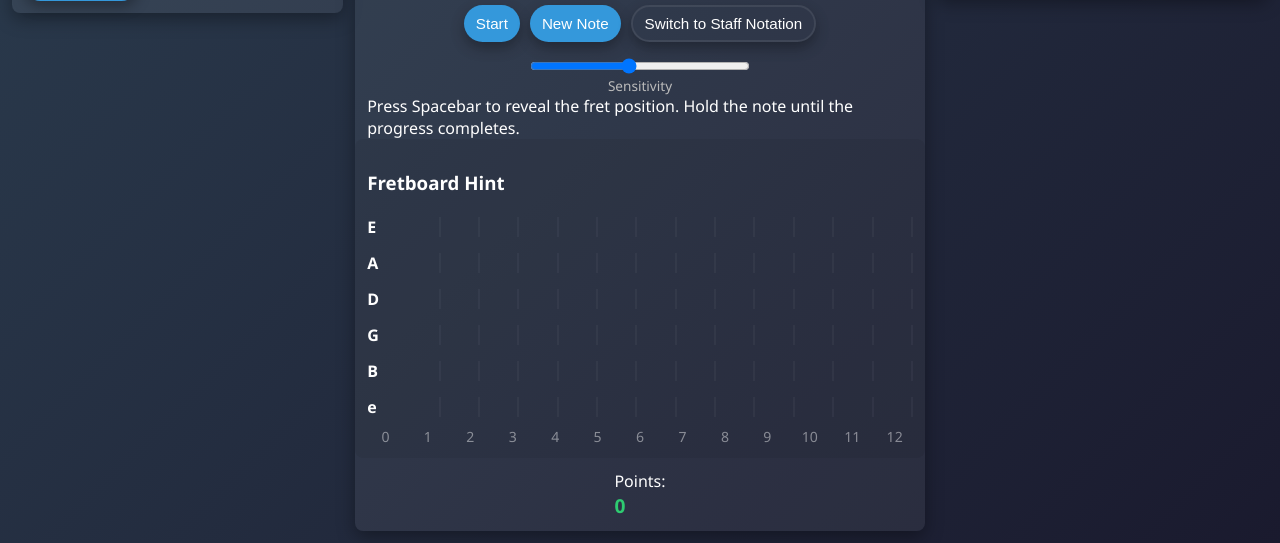
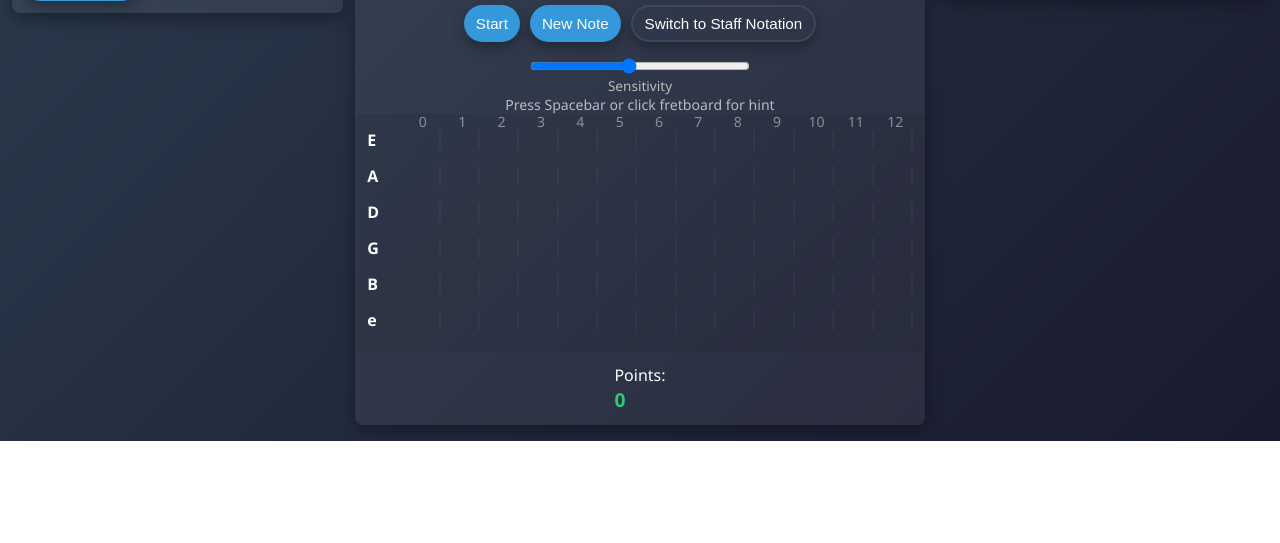
Before and after one commit to TrinitySlayy/amogus, a plain HTML site: page index.html in a window 1280 px wide. Shown: the part 359-902 px from the top of the page. After the commit the page ends 800 px from the top, so only its background shows below. Drawn offline with Linux system fonts and the light colour scheme.

Commit message:
Update index.html

```diff
--- a/index.html
+++ b/index.html
@@ -216,11 +216,9 @@ body[data-theme="8"]{ --bg1:#0b0b0b; --bg2:#1a1a1a; --accent:#b71c1c; --accent2:
           <div class="smallmuted">Sensitivity</div>
         </div>
       </div>
-
-      <div class="hint">Press Spacebar to reveal the fret position. Hold the note until the progress completes.</div>
+      <p class="sub">Press Spacebar or click fretboard for hint</p>
 
       <div class="fretboard-container">
-        <h3>Fretboard Hint</h3>
         <div class="fretboard-diagram" id="fretboardDiagram"></div>
         <div class="fret-numbers" id="fretNumbers" style="margin-top:6px;"></div>
       </div>
@@ -416,35 +414,60 @@ function setProgressVisual(progress){ // progress 0..1
 }
 setProgressVisual(0);
 
-/* ---------- init fretboard & numbers so alignment is exact ---------- */
 function initFretboard(){
   const fb = document.getElementById('fretboardDiagram');
-  const fn = document.getElementById('fretNumbers');
-  fb.innerHTML = ''; fn.innerHTML='';
-  for (let i=0;i<strings.length;i++){
-    const sdiv=document.createElement('div'); sdiv.className='string';
-    const sname=document.createElement('div'); sname.className='string-name'; sname.textContent=strings[i].name;
-    const frets=document.createElement('div'); frets.className='frets'; frets.style.display='flex';
-    for (let fret=0; fret<=12; fret++){
-      const fretElem=document.createElement('div'); fretElem.className='fret';
-      fretElem.dataset.string=i; fretElem.dataset.fret=fret;
-      fretElem.style.flex='1';
-      fretElem.style.height='20px';
-      const mark=document.createElement('div'); mark.className='fret-marker';
-      fretElem.appendChild(mark); frets.appendChild(fretElem);
+  fb.innerHTML = '';
+
+  const numFrets = 12;
+
+  for (let i=0; i<strings.length; i++){
+    const sdiv = document.createElement('div');
+    sdiv.className = 'string';
+
+    const sname = document.createElement('div');
+    sname.className = 'string-name';
+    sname.textContent = strings[i].name;
+
+    const frets = document.createElement('div');
+    frets.className = 'frets';
+    frets.style.display = 'flex';
+
+    for (let fret=0; fret<=numFrets; fret++){
+      const fretElem = document.createElement('div');
+      fretElem.className = 'fret';
+      fretElem.dataset.string = i;
+      fretElem.dataset.fret = fret;
+      fretElem.style.flex = '1';
+      fretElem.style.height = '20px';
+      fretElem.style.position = 'relative';
+
+      // add fret marker
+      const mark = document.createElement('div');
+      mark.className = 'fret-marker';
+      fretElem.appendChild(mark);
+
+      // add fret number only for first string
+      if(i === 0){
+        const num = document.createElement('div');
+        num.className = 'fret-number';
+        num.textContent = fret;
+        num.style.position = 'absolute';
+        num.style.top = '-18px'; // adjust above fret
+        num.style.width = '100%';
+        num.style.textAlign = 'center';
+        fretElem.appendChild(num);
+      }
+
+      frets.appendChild(fretElem);
     }
-    sdiv.appendChild(sname); sdiv.appendChild(frets);
+
+    sdiv.appendChild(sname);
+    sdiv.appendChild(frets);
     fb.appendChild(sdiv);
-  }
-  // create fret numbers with same flex sizing
-  const fnContainer = document.getElementById('fretNumbers');
-  fnContainer.innerHTML='';
-  for (let fret=0; fret<=12; fret++){
-    const d = document.createElement('div'); d.className='fret-number'; d.textContent=fret; d.style.flex='1';
-    fnContainer.appendChild(d);
   }
 }
 initFretboard();
+
 
 /* ---------- events ---------- */
 startButton.addEventListener('click', initAudio);
@@ -455,6 +478,11 @@ sensitivity.addEventListener('input', () => {
   confidenceThreshold = 0.05 + (sensitivity.value*0.01);
 });
 document.addEventListener('keydown', (e)=>{ if (e.code==='Space'){ e.preventDefault(); showHint(); } });
+document.querySelector('.fretboard-container').addEventListener('click', (e) => {
+    e.preventDefault(); // optional: prevent text selection
+    showHint();
+});
+
 
 openShopBtn.addEventListener('click', ()=>{ renderShop(); shopModal.classList.add('open'); });
 closeShop.addEventListener('click', ()=>{ shopModal.classList.remove('open'); });
```
